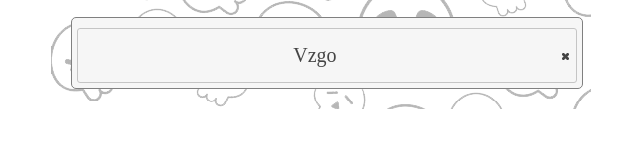
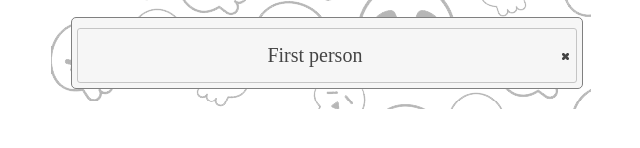
Before and after one commit to ZaruhiHakobyan/Tasks, a plain HTML site: page Task_2/index.html in a window 1280 px wide. Shown: the part 264-412 px from the top of the page, 319-959 px from the left. Drawn offline with nearby package versions, Linux system fonts and the light colour scheme.

Commit message:
change example name

```diff
--- a/Task_2/index.html
+++ b/Task_2/index.html
@@ -27,7 +27,7 @@
             </div>
             <div class="my_list">
                 <ul id="sortable_list">
-                    <li class="ui-state-default list_item" data-id="1"><div class="new_hooman">Vzgo</div><span data-id="1" class="ui-icon ui-icon-close del_btn"></span><div class="clean"></div></li>
+                    <li class="ui-state-default list_item" data-id="1"><div class="new_hooman">First person</div><span data-id="1" class="ui-icon ui-icon-close del_btn"></span><div class="clean"></div></li>
                 </ul>
                 <div class="clean"></div>
             </div>
```
